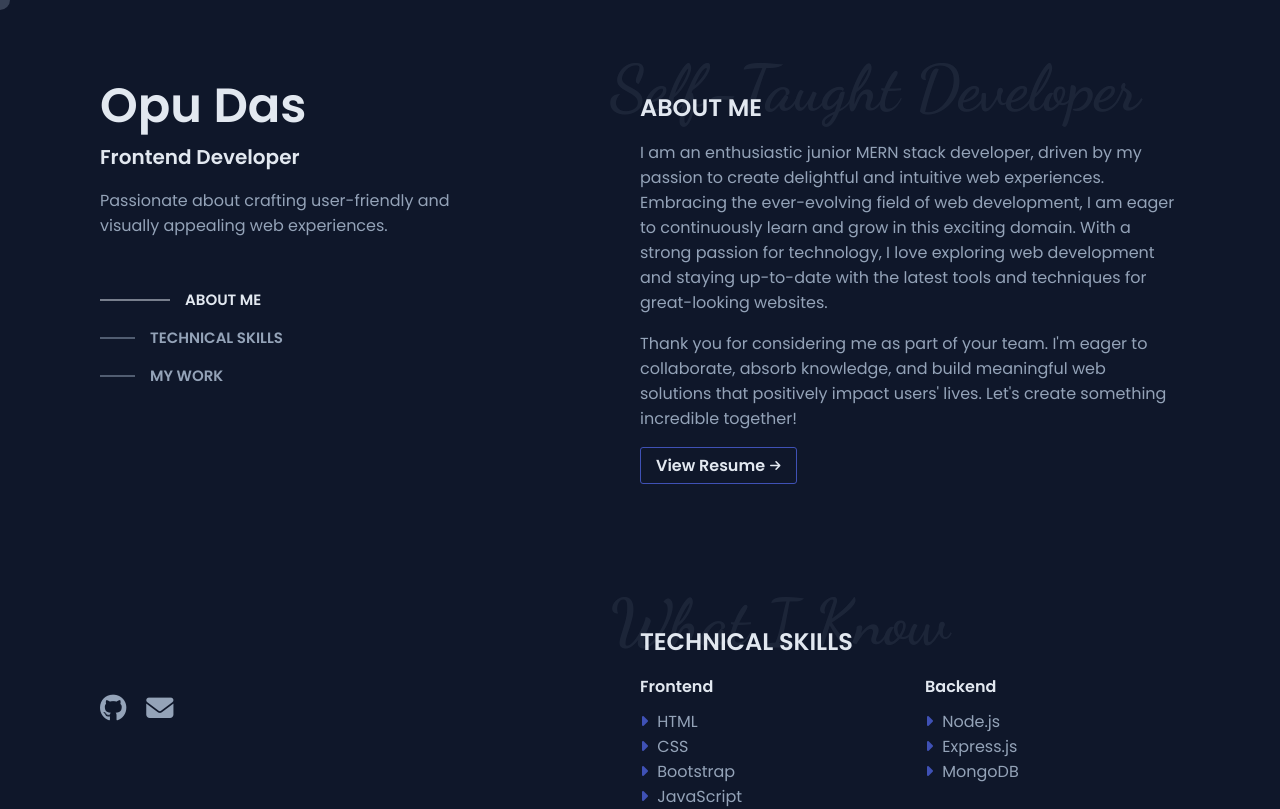
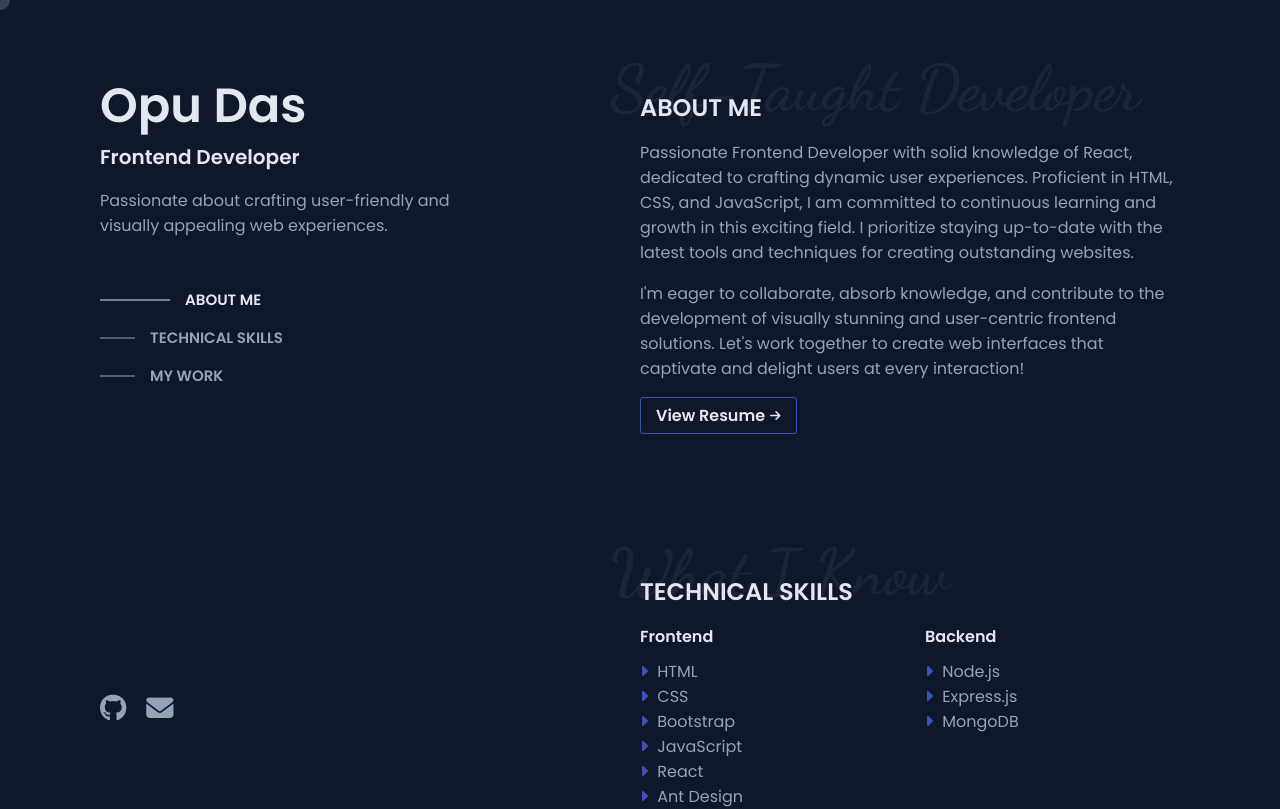
Before and after one commit to opuofficial/my-portfolio-website, a React (Vite) app: page / in a window 1280 px wide. Shown: the top 809 px of the page. Built offline with nearby package versions, Linux system fonts and the light colour scheme.

Commit message:
Updated 'About Me' section

```diff
--- a/src/components/About/index.jsx
+++ b/src/components/About/index.jsx
@@ -7,22 +7,25 @@ function About() {
       <h3 data-heading="Self-Taught Developer">About Me</h3>
 
       <p>
-        I am an enthusiastic junior MERN stack developer, driven by my passion
-        to create delightful and intuitive web experiences. Embracing the
-        ever-evolving field of web development, I am eager to continuously learn
-        and grow in this exciting domain. With a strong passion for technology,
-        I love exploring web development and staying up-to-date with the latest
-        tools and techniques for great-looking websites.
+        Passionate Frontend Developer with solid knowledge of React, dedicated
+        to crafting dynamic user experiences. Proficient in HTML, CSS, and
+        JavaScript, I am committed to continuous learning and growth in this
+        exciting field. I prioritize staying up-to-date with the latest tools
+        and techniques for creating outstanding websites.
       </p>
       <p>
-        Thank you for considering me as part of your team. I'm eager to
-        collaborate, absorb knowledge, and build meaningful web solutions that
-        positively impact users' lives. Let's create something incredible
-        together!
+        I'm eager to collaborate, absorb knowledge, and contribute to the
+        development of visually stunning and user-centric frontend solutions.
+        Let's work together to create web interfaces that captivate and delight
+        users at every interaction!
       </p>
 
       <div className="view__resume">
-        <a href="https://drive.google.com/file/d/1wt7d5w-6LtL8kqsICBJzkP1COF-nHshb/view?usp=sharing" target="_blank" rel="noopener noreferrer">
+        <a
+          href="https://drive.google.com/file/d/1wt7d5w-6LtL8kqsICBJzkP1COF-nHshb/view?usp=sharing"
+          target="_blank"
+          rel="noopener noreferrer"
+        >
           <span>View Resume</span>
           <i className="fa-solid fa-arrow-right"></i>
         </a>
```
